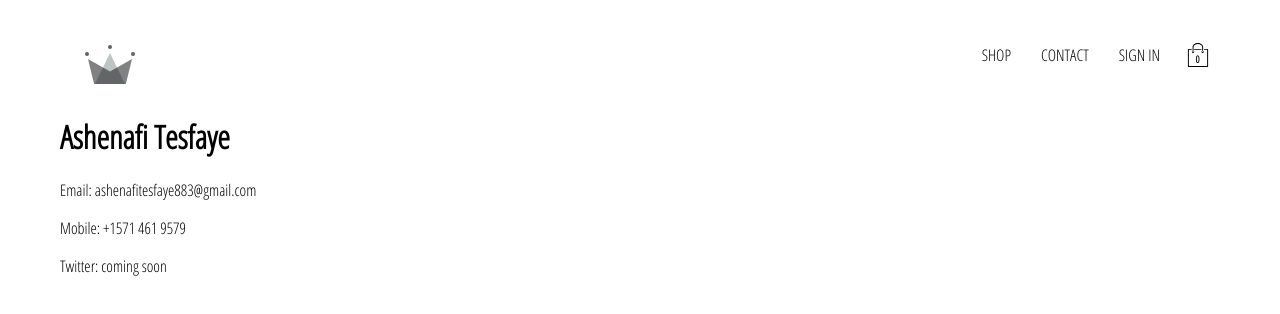
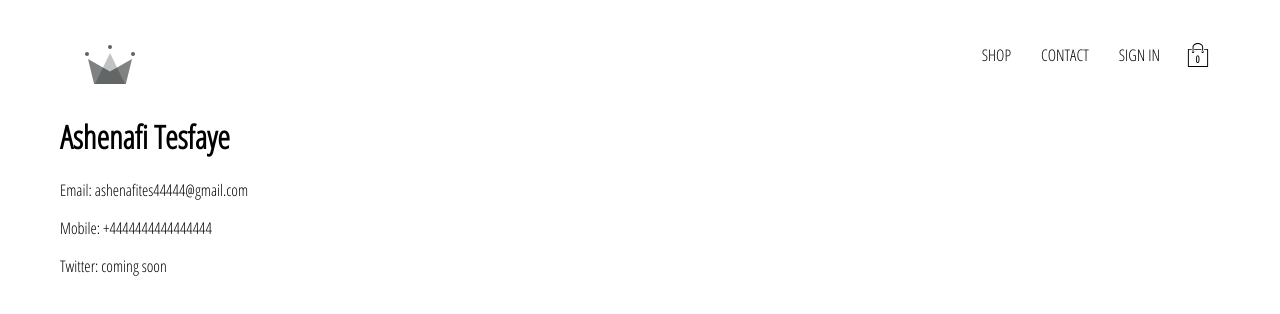
Before and after one commit to Ashenafi-Tesfaye/mamis-fashion, a React (Create React App) app: page /contact in a window 1280 px wide. Shown: the top 314 px of the page. Built offline with nearby package versions, Linux system fonts and the light colour scheme; no server answers.

Commit message:
edited the contact details

```diff
--- a/src/pages/contact/contact.jsx
+++ b/src/pages/contact/contact.jsx
@@ -5,8 +5,8 @@ render() {
 
 return <div>
     <h1>Ashenafi Tesfaye </h1>
-    <p>Email: ashenafitesfaye883@gmail.com</p>
-    <p>Mobile: +1571 461 9579</p>
+    <p>Email: ashenafites44444@gmail.com</p>
+    <p>Mobile: +4444444444444444</p>
     <p>Twitter: coming soon </p>
     </div>
 }
```
